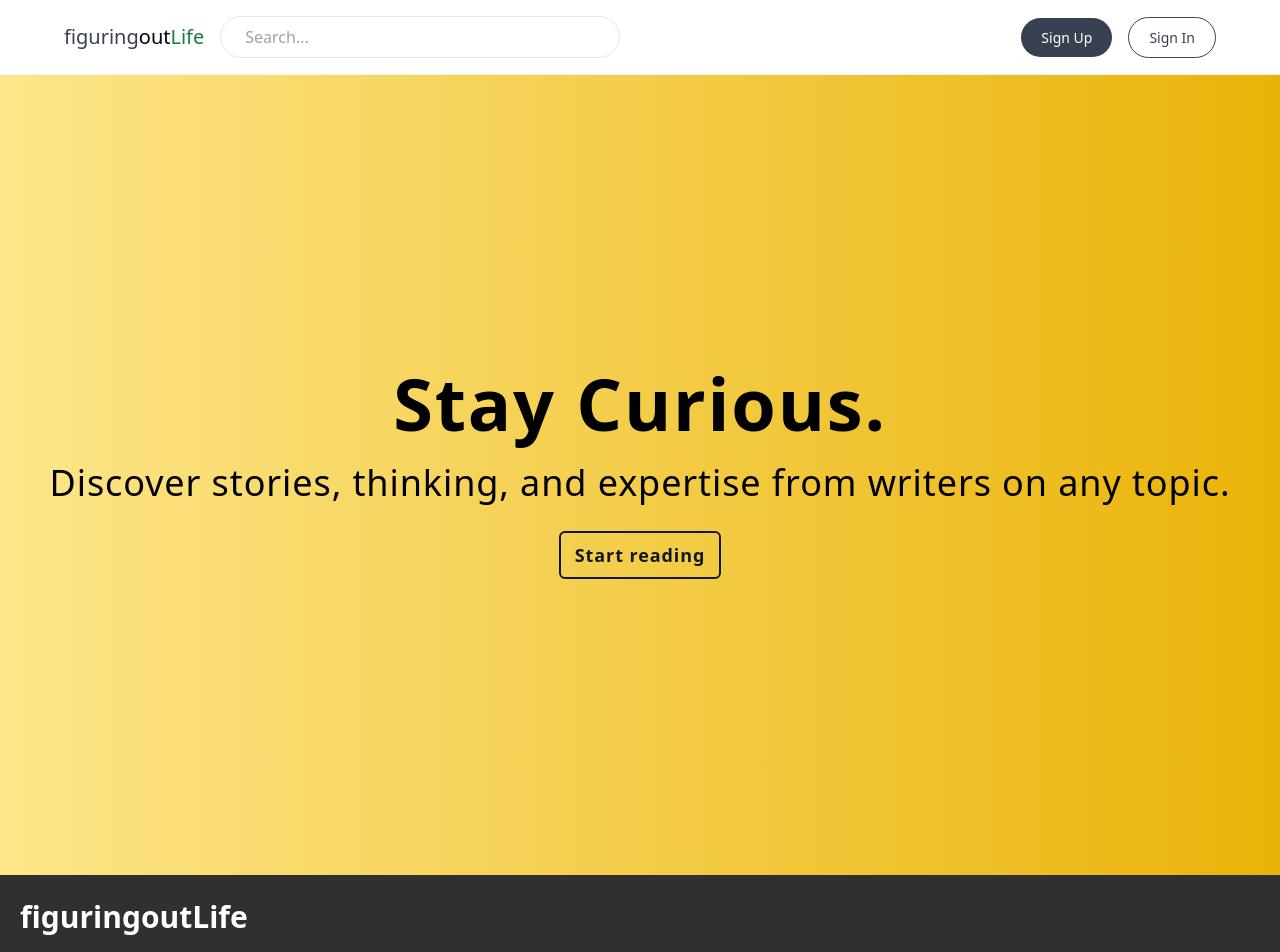
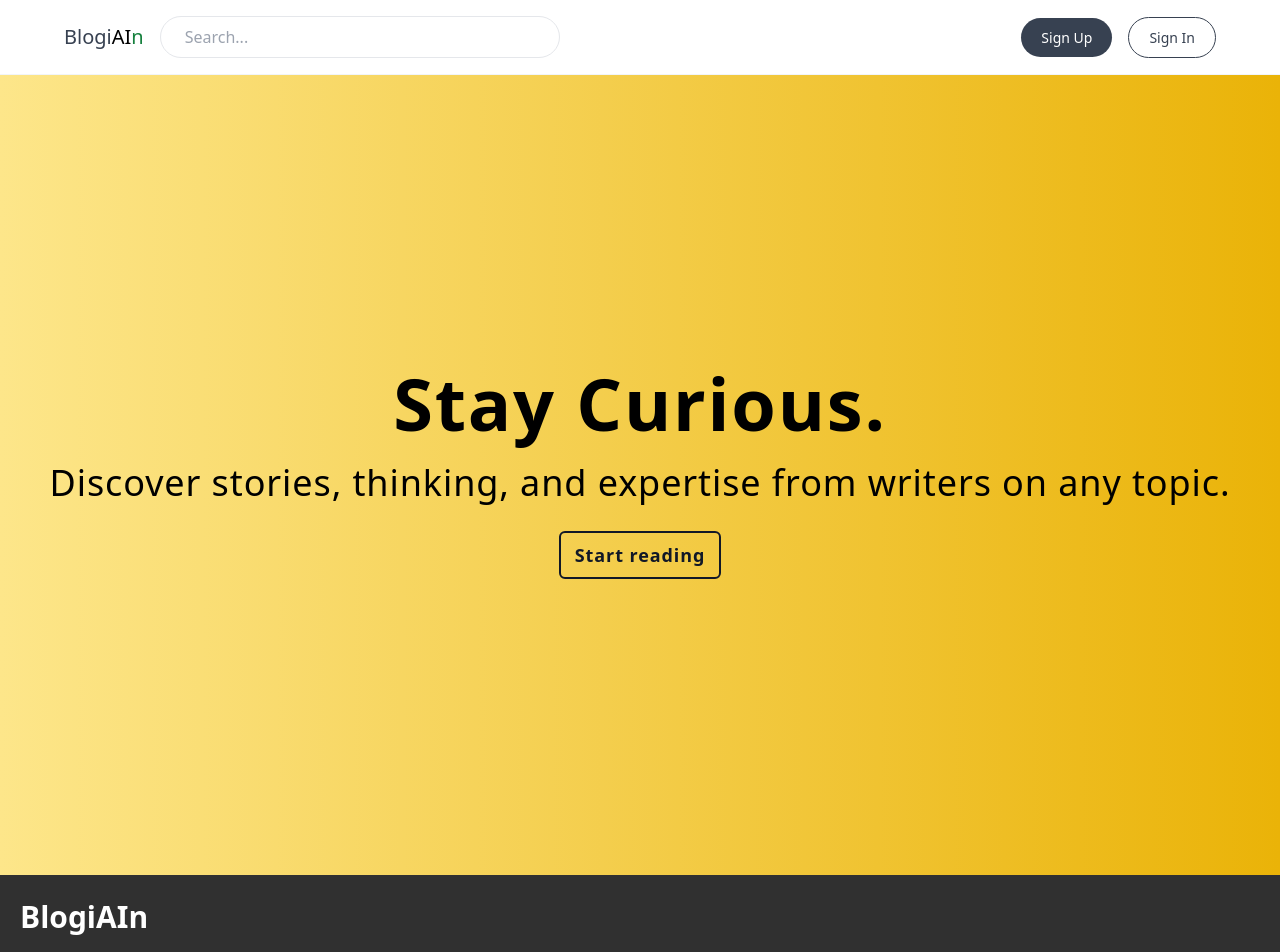
Before and after one commit to Official-Krish/BlogiAIn, a React (Vite) app in the folder frontend/: page / in a window 1280 px wide. Shown: the top 952 px of the page. Built offline with nearby package versions, Linux system fonts and the light colour scheme.

Commit message:
changed name

```diff
--- a/frontend/src/components/Appbar.tsx
+++ b/frontend/src/components/Appbar.tsx
@@ -20,7 +20,7 @@ export const Appbar = ({ skipAuthCheck = false, pageActions, hideWriteAction = f
     <div className="border-b border-slate-100 flex justify-between items-center p-4 md:px-16">
       <div className="flex justify-center items-center gap-4">
         <Link to="/" className="text-xl font-light">
-        <span className="text-gray-700">figuring</span><span className="text-black">out</span><span className="text-green-700">Life</span>
+        <span className="text-gray-700">Blogi</span><span className="text-black">AI</span><span className="text-green-700">n</span>
         </Link>
         <Search />
       </div>
--- a/frontend/src/components/Footer.tsx
+++ b/frontend/src/components/Footer.tsx
@@ -3,9 +3,9 @@
 export const Footer = ()  => {
     return  <div className="bg-grey pt-6 ">
         <div className="text-white font-bold text-3xl ">
-        <div className="pl-5">
-           figuringoutLife
-        </div>
+            <div className="pl-5">
+                BlogiAIn
+            </div>
         </div>
         <div className="text-white flex justify-center mt-5">
             <div className="mb-20 flex justify-center mt-6">
--- a/frontend/src/pages/Home.tsx
+++ b/frontend/src/pages/Home.tsx
@@ -7,7 +7,7 @@ export const Home = () => {
 		<div>
 			<Appbar />
 			<Hero />
-	  <Footer/>
+	  		<Footer/>
 		</div>
 	);
 };
```
